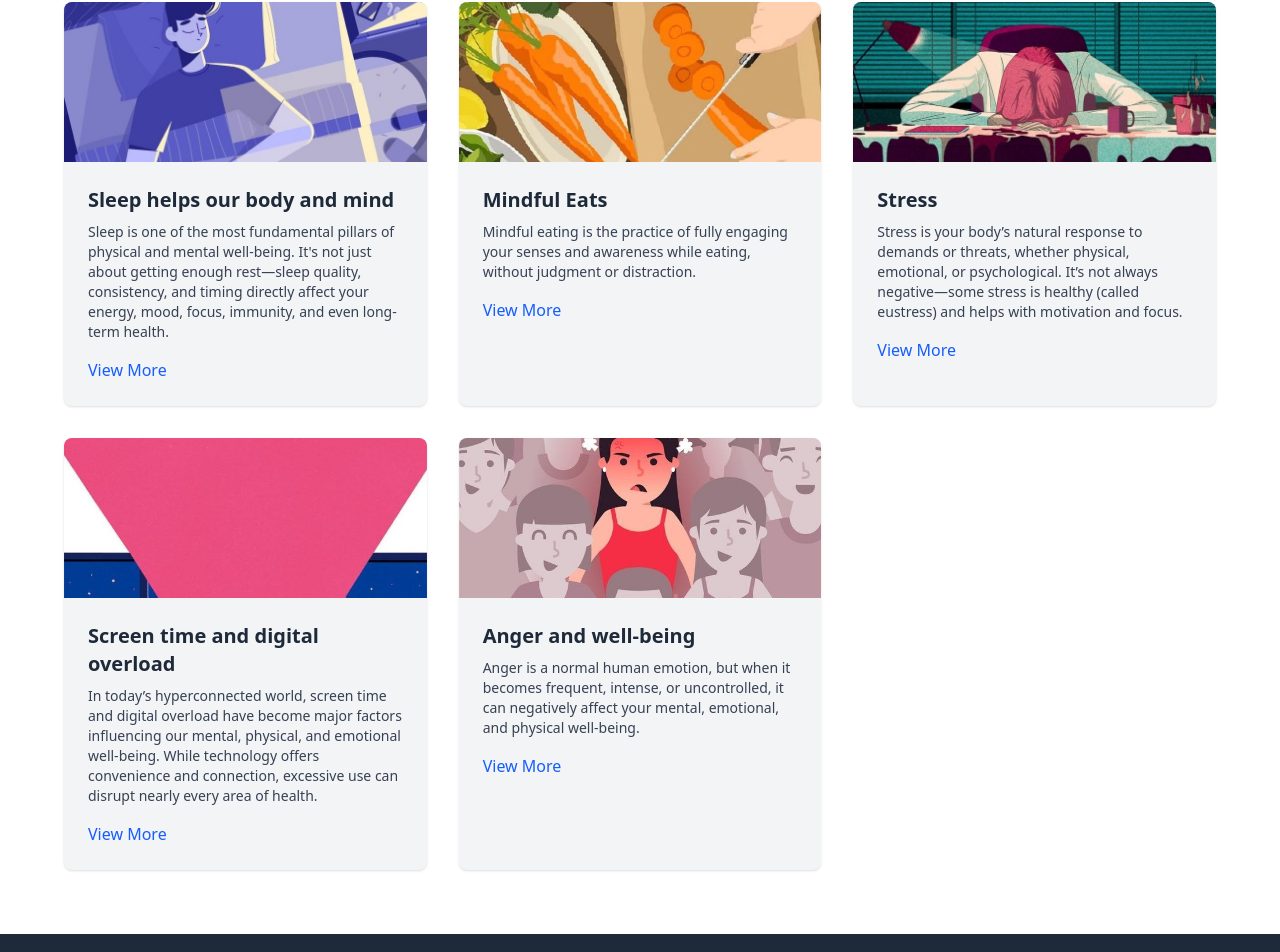
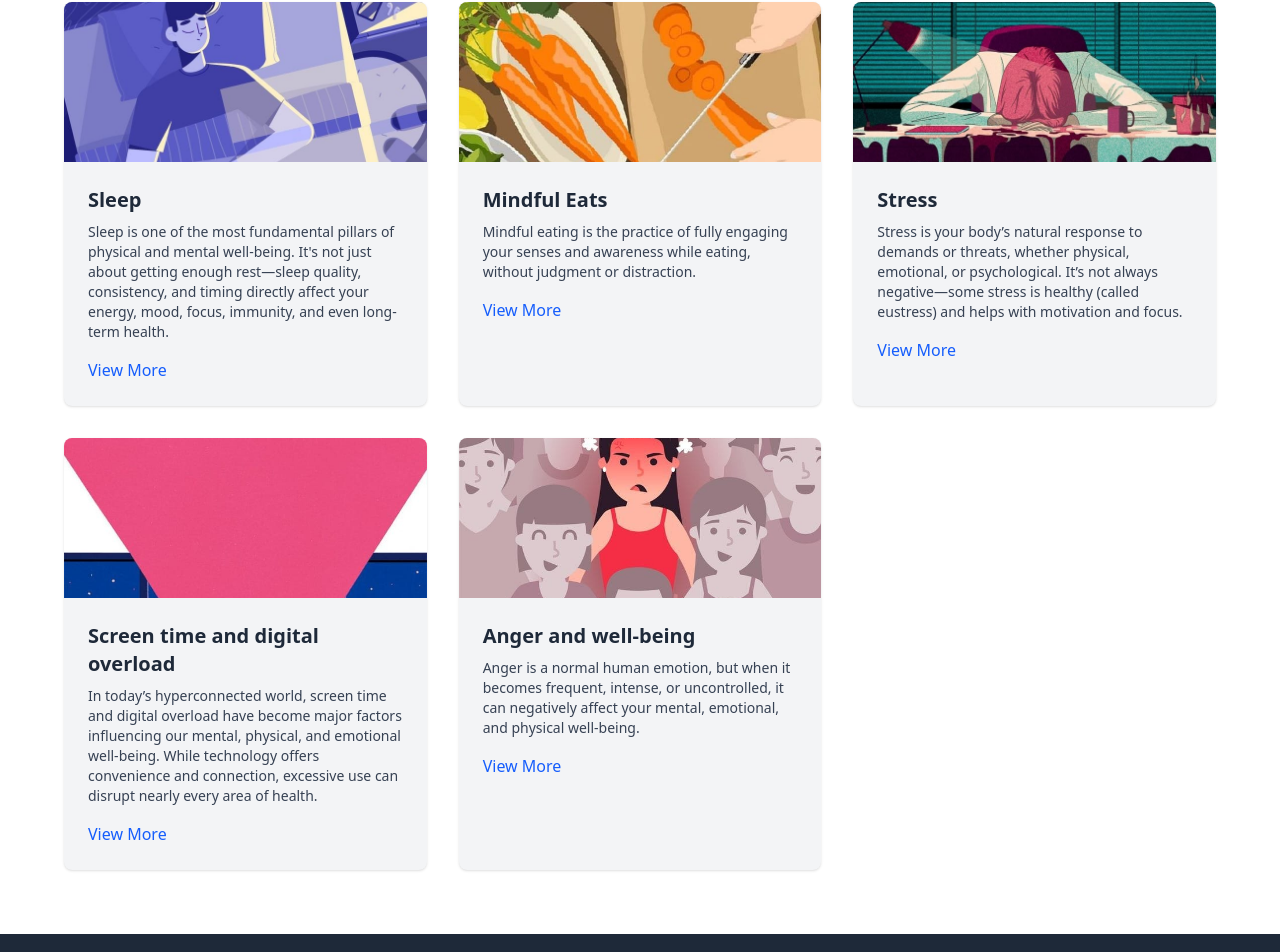
Before and after one commit to aryav-hash/mindfulnotes.org, a React (Vite) app in the folder frontend/: page / in a window 1280 px wide. Shown: the part 822-1774 px from the top of the page. Built offline with nearby package versions, Linux system fonts and the light colour scheme.

Commit message:
fix: Changed the sleep parameter text.

```diff
--- a/frontend/src/pages/Home.jsx
+++ b/frontend/src/pages/Home.jsx
@@ -19,7 +19,7 @@ function Home() {
         },
         {
             image: '/images/sleep.jpg',
-            title: 'Sleep helps our body and mind',
+            title: 'Sleep',
             desc: `Sleep is one of the most fundamental pillars of physical and mental well-being. It's not just about getting enough rest—sleep quality, consistency, and timing directly affect your energy, mood, focus, immunity, and even long-term health.`,
         },
         {
```
